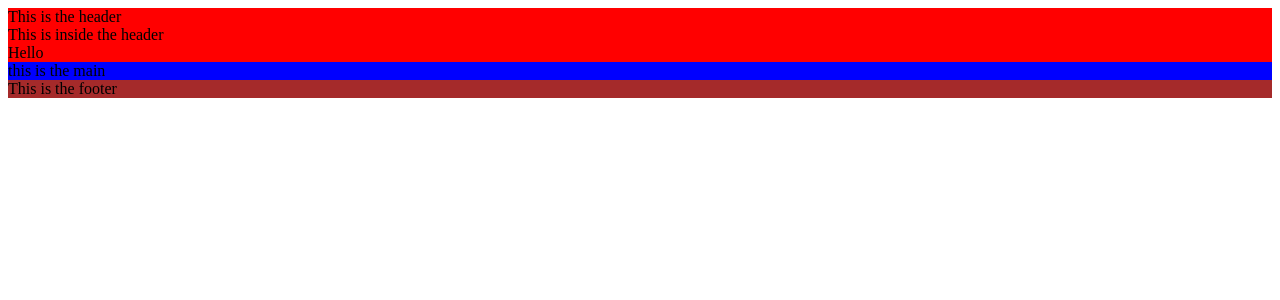
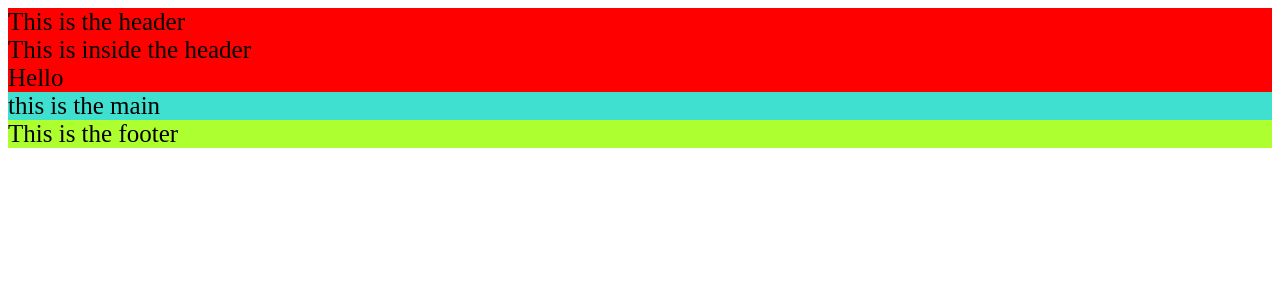
Before and after one commit to blinn26/se_project_react, a React (Create React App) app: page / in a window 1280 px wide. Shown: the top 300 px of the page. Built offline with nearby package versions, Linux system fonts and the light colour scheme.

Commit message:
font size just for appearance

```diff
--- a/src/components/App/App.css
+++ b/src/components/App/App.css
@@ -1,11 +1,14 @@
 .header {
   background-color: red;
+  font-size: 25px;
 }
 
 .main {
-  background-color: blue;
+  background-color: turquoise;
+  font-size: 25px;
 }
 
 .footer {
-  background-color: brown;
+  background-color: greenyellow;
+  font-size: 25px;
 }
```
